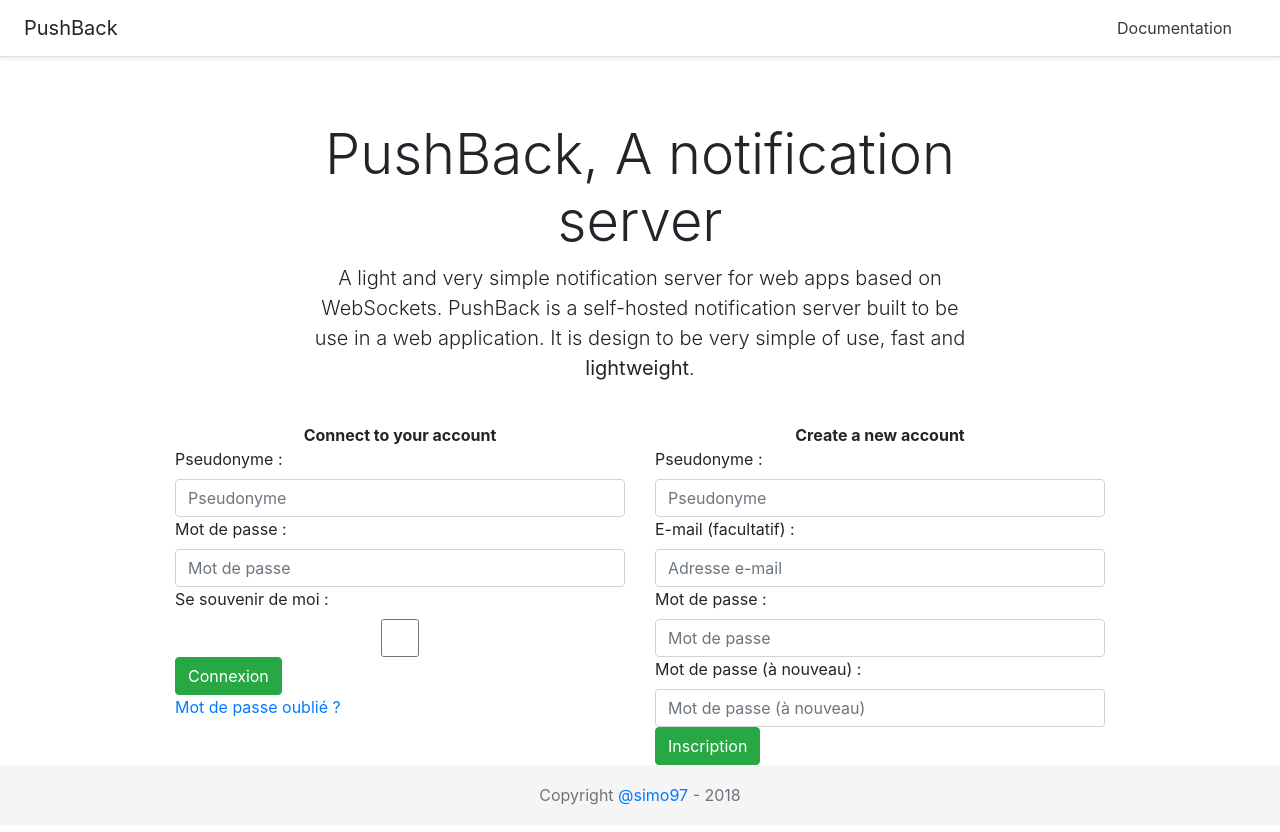
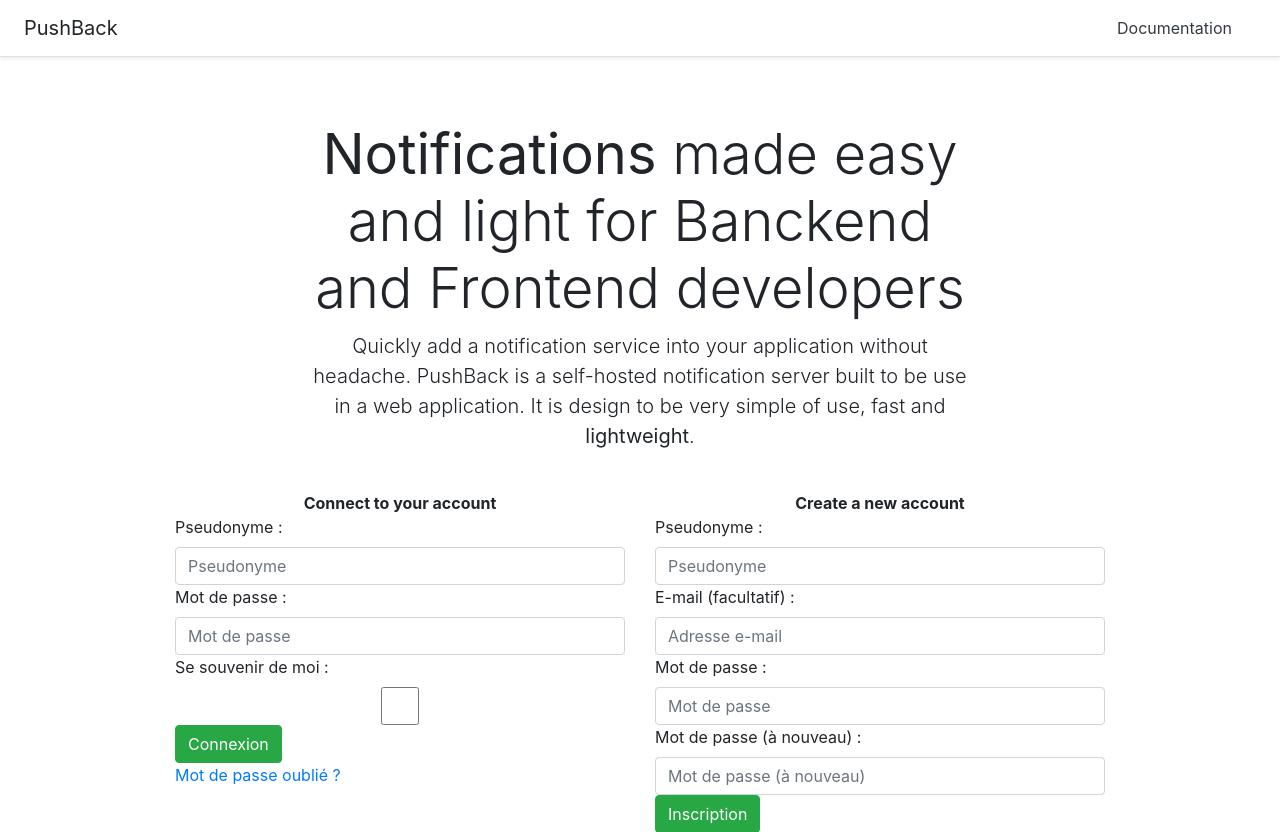
Before and after one commit to simo97/PushBack, a Django app: page / in a window 1280 px wide. Shown: the top 832 px of the page. Before the commit the page ends 805 px from the top, so only its background shows below. Run offline with Django 3.2, Linux system fonts and the light colour scheme; parts of the project's set-up code (start-up, migrations or seed data) failed here and were passed over; some libraries are stand-ins or nearby versions.

Commit message:
Edit Headline text and sub-headline

```diff
--- a/webapp/templates/webapp/landing.html
+++ b/webapp/templates/webapp/landing.html
@@ -32,9 +32,9 @@
        </div>
        <div class="container">
             <div class="pricing-header px-3 py-3 pt-md-5 pb-md-4 mx-auto text-center">
-              <h1 class="display-4">PushBack, A notification server</h1>
+                <h1 class="display-4"><strong>Notifications</strong> made easy and light for Banckend and Frontend developers</h1>
               <p class="lead">
-                  A light and very simple notification server for web apps based on WebSockets.
+                  Quickly add a notification service into your application without headache.
                   PushBack is a self-hosted notification server built to be use in a web application.
                   It is design to be very simple of use, fast and <strong>lightweight</strong>.
               </p>
```
